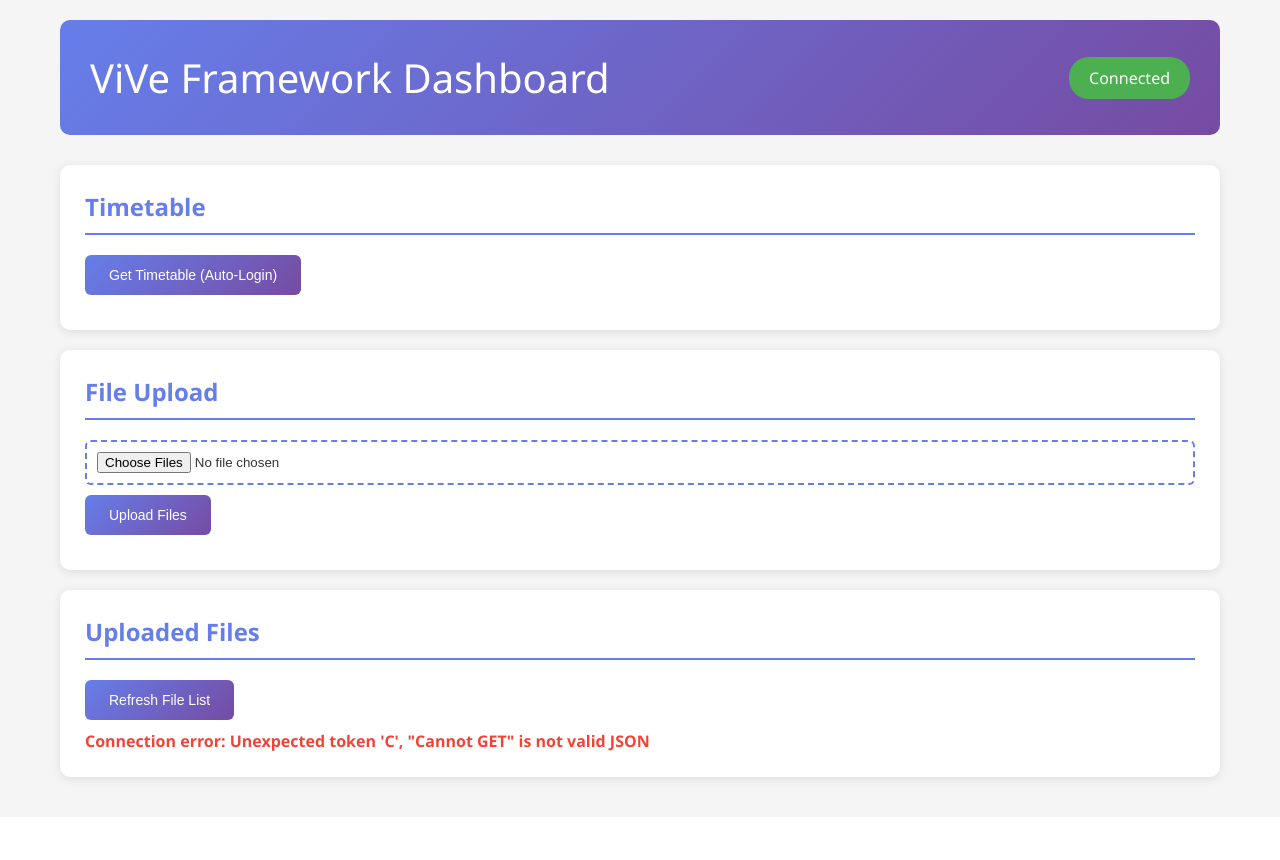
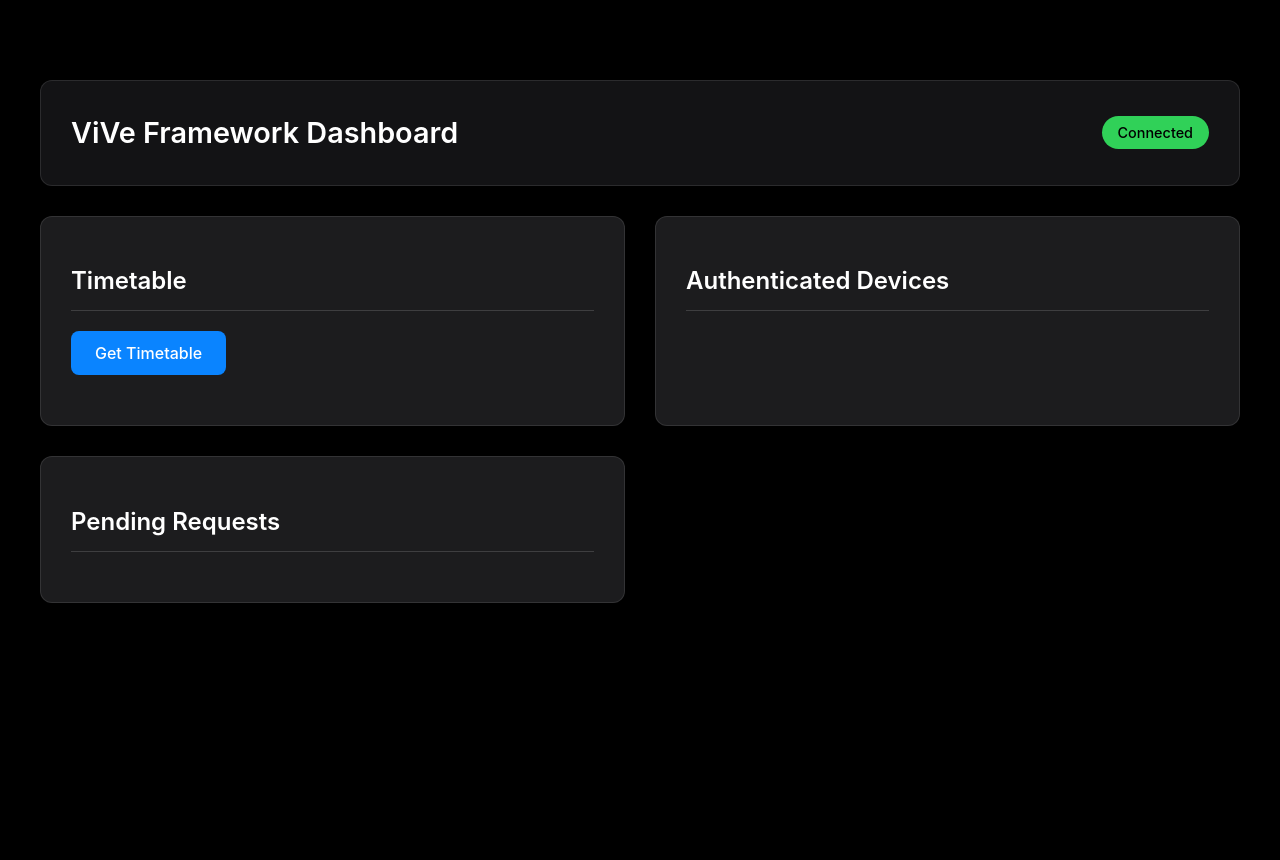
Before and after one commit to SnapBanane/ViVe-Framework, a Flask app: page / in a window 1280 px wide. Before the commit the page ends 785 px from the top, so only its background shows below. Run offline with Flask 3, Linux system fonts and the light colour scheme.

Commit message:
some ui changes and fixes

```diff
--- a/vive/modules/webserver/app.py
+++ b/vive/modules/webserver/app.py
@@ -191,7 +191,7 @@
     return jsonify({"status": "healthy", "timestamp": time.time()})
 
 @app.route('/api/upload', methods=['POST'])
-def upload_file():
+def upload_file_async():
     """Handles file uploads, queues them for manual processing, and returns an immediate response."""
     if 'file' not in request.files:
         return jsonify({"success": False, "error": "No file part"}), 400
@@ -220,6 +220,15 @@
 
     return jsonify({"success": False, "error": "File upload failed"}), 500
 
+# --- Authentication Endpoint (Placeholder) ---
+@app.route('/api/auth', methods=['POST'])
+def authenticate():
+    """
+    Placeholder for a real authentication mechanism.
+    For now, it simulates a successful login.
+    """
+    return jsonify({'authenticated': True, 'message': 'Login successful'})
+
 # --- Error Handlers (Unchanged) ---
 @app.errorhandler(404)
 def not_found(error):
--- a/vive/modules/webserver/static/script.js
+++ b/vive/modules/webserver/static/script.js
@@ -1,64 +1,61 @@
-let isLoggedIn = false;
+document.addEventListener('DOMContentLoaded', () => {
+    const loginBtn = document.getElementById('loginBtn');
+    const authSection = document.getElementById('auth-section');
+    const timetableSection = document.getElementById('timetable-section');
+    const statusDiv = document.getElementById('status');
 
     // Check server health on load
-window.onload = function() {
     checkHealth();
-    listFiles();
-};
 
     async function checkHealth() {
         try {
             const response = await fetch('/api/health');
+            if (response.ok) {
                 const data = await response.json();
-
                 if (data.status === 'healthy') {
-            document.getElementById('status').textContent = 'Connected';
-            document.getElementById('status').className = 'status connected';
+                    statusDiv.textContent = 'Connected';
+                    statusDiv.className = 'status connected';
+                } else {
+                    throw new Error('Not healthy');
+                }
+            } else {
+                 throw new Error(`HTTP error! status: ${response.status}`);
             }
         } catch (error) {
-        document.getElementById('status').textContent = 'Disconnected';
-        document.getElementById('status').className = 'status disconnected';
+            statusDiv.textContent = 'Disconnected';
+            statusDiv.className = 'status disconnected';
         }
     }
 
-async function untisLogin() {
-    const loginBtn = document.getElementById('loginBtn');
-    const loginStatus = document.getElementById('loginStatus');
-
-    loginBtn.disabled = true;
-    loginBtn.textContent = 'Logging in...';
-    loginStatus.innerHTML = '<span class="loading">Connecting to Untis...</span>';
-
+    // Placeholder login
+    loginBtn.addEventListener('click', async () => {
+        // Simulate an API call
         try {
-        const response = await fetch('/api/untis/login', {
-            method: 'POST'
+            const response = await fetch('/api/auth', { method: 'POST' });
+            if(response.ok) {
+                const data = await response.json();
+                if (data.authenticated) {
+                    authSection.style.display = 'none';
+                    timetableSection.style.display = 'block';
+                } else {
+                    alert('Authentication failed!');
+                }
+            } else {
+                alert('Authentication request failed!');
+            }
+        } catch (e) {
+            alert('Error during authentication!');
+        }
     });
-        const data = await response.json();
-
-        if (data.status === 'success') {
-            loginStatus.innerHTML = `<span class="success">${data.message}</span>`;
-            isLoggedIn = true;
-            document.getElementById('timetableBtn').disabled = false;
-            loginBtn.textContent = 'Logged In';
-        } else {
-            loginStatus.innerHTML = `<span class="error">Error: ${data.message}</span>`;
-            loginBtn.disabled = false;
-            loginBtn.textContent = 'Login to Untis';
-        }
-    } catch (error) {
-        loginStatus.innerHTML = `<span class="error">Connection error: ${error.message}</span>`;
-        loginBtn.disabled = false;
-        loginBtn.textContent = 'Login to Untis';
-    }
-}
+});
 
 async function getTimetable() {
     const timetableBtn = document.getElementById('timetableBtn');
     const timetableData = document.getElementById('timetableData');
 
     timetableBtn.disabled = true;
-    timetableBtn.textContent = 'Connecting & Loading...';
-    timetableData.innerHTML = '<span class="loading">Logging into Untis and loading timetable...</span>';
+    timetableBtn.textContent = 'Loading...';
+    timetableData.innerHTML = '';
 
     try {
         const response = await fetch('/api/untis/timetable');
@@ -66,102 +63,39 @@
 
         if (data.status === 'success') {
             displayTimetable(data.data);
-            timetableBtn.textContent = 'Refresh Timetable';
-            timetableData.innerHTML = `<div class="success-message">✓ ${data.message}</div>` + timetableData.innerHTML;
         } else {
-            timetableData.innerHTML = `<span class="error">Error: ${data.message}</span>`;
-            timetableBtn.textContent = 'Get Timetable (Auto-Login)';
+            timetableData.innerHTML = `<p style="color: #ff3b30;">Error: ${data.message}</p>`;
         }
     } catch (error) {
-        timetableData.innerHTML = `<span class="error">Connection error: ${error.message}</span>`;
-        timetableBtn.textContent = 'Get Timetable (Auto-Login)';
+        timetableData.innerHTML = `<p style="color: #ff3b30;">Connection error: ${error.message}</p>`;
     }
 
     timetableBtn.disabled = false;
+    timetableBtn.textContent = 'Get Timetable (Auto-Login)';
 }
 
 function displayTimetable(timetable) {
     const timetableData = document.getElementById('timetableData');
+    timetableData.innerHTML = ''; // Clear previous data
 
-    if (timetable.length === 0) {
-        timetableData.innerHTML += '<p>No lessons found for tomorrow.</p>';
+    if (!timetable || timetable.length === 0) {
+        timetableData.innerHTML = '<p>No lessons found for tomorrow.</p>';
         return;
     }
 
-    let html = '<h3>Tomorrow\'s Timetable:</h3>';
     timetable.forEach(entry => {
-        html += `
-            <div class="timetable-entry">
-                <strong>${entry.start_time} - ${entry.end_time}</strong><br>
-                Subject: ${entry.subject}<br>
-                ${entry.teacher_id ? `Teacher ID: ${entry.teacher_id}<br>` : ''}
-                ${entry.room_id ? `Room ID: ${entry.room_id}` : ''}
-                ${entry.is_cancelled ? '<span class="cancelled">CANCELLED</span>' : ''}
-            </div>
+        const entryDiv = document.createElement('div');
+        entryDiv.className = 'timetable-entry';
+
+        let content = `
+            <p><strong>${entry.start_time} - ${entry.end_time}</strong></p>
+            <p><strong>Subject:</strong> ${entry.subject}</p>
         `;
+        if(entry.teacher_id) content += `<p><strong>Teacher:</strong> ${entry.teacher_id}</p>`;
+        if(entry.room_id) content += `<p><strong>Room:</strong> ${entry.room_id}</p>`;
+        if(entry.is_cancelled) content += `<p style="color: #ff3b30; font-weight: bold;">CANCELLED</p>`;
+
+        entryDiv.innerHTML = content;
+        timetableData.appendChild(entryDiv);
     });
-
-    timetableData.innerHTML += html;
 }
-
-async function uploadFiles() {
-    const fileInput = document.getElementById('fileInput');
-    const uploadStatus = document.getElementById('uploadStatus');
-
-    if (fileInput.files.length === 0) {
-        uploadStatus.innerHTML = '<span class="error">Please select files to upload</span>';
-        return;
-    }
-
-    uploadStatus.innerHTML = '<span class="loading">Uploading files...</span>';
-
-    for (let file of fileInput.files) {
-        const formData = new FormData();
-        formData.append('file', file);
-
-        try {
-            const response = await fetch('/api/upload', {
-                method: 'POST',
-                body: formData
-            });
-            const data = await response.json();
-
-            if (data.status === 'success') {
-                uploadStatus.innerHTML += `<br><span class="success">✓ ${file.name} uploaded</span>`;
-            } else {
-                uploadStatus.innerHTML += `<br><span class="error">✗ ${file.name}: ${data.message}</span>`;
-            }
-        } catch (error) {
-            uploadStatus.innerHTML += `<br><span class="error">✗ ${file.name}: ${error.message}</span>`;
-        }
-    }
-
-    // Refresh file list after upload
-    setTimeout(listFiles, 1000);
-}
-
-async function listFiles() {
-    const fileList = document.getElementById('fileList');
-    fileList.innerHTML = '<span class="loading">Loading files...</span>';
-
-    try {
-        const response = await fetch('/api/files');
-        const data = await response.json();
-
-        if (data.status === 'success') {
-            if (data.data.length === 0) {
-                fileList.innerHTML = '<p>No files uploaded yet.</p>';
-            } else {
-                let html = '<h4>Uploaded Files:</h4>';
-                data.data.forEach(filename => {
-                    html += `<div class="file-item">${filename}</div>`;
-                });
-                fileList.innerHTML = html;
-            }
-        } else {
-            fileList.innerHTML = `<span class="error">Error: ${data.message}</span>`;
-        }
-    } catch (error) {
-        fileList.innerHTML = `<span class="error">Connection error: ${error.message}</span>`;
-    }
-}
--- a/vive/modules/webserver/static/style.css
+++ b/vive/modules/webserver/static/style.css
@@ -1,144 +1,150 @@
-* {
+/* General Styles */
+body {
+    font-family: -apple-system, BlinkMacSystemFont, "Segoe UI", Roboto, Helvetica, Arial, sans-serif;
+    background-color: #000000;
+    color: #ffffff;
     margin: 0;
-    padding: 0;
-    box-sizing: border-box;
-}
-
-body {
-    font-family: 'Segoe UI', Tahoma, Geneva, Verdana, sans-serif;
-    background-color: #f5f5f5;
-    color: #333;
+    display: flex;
+    justify-content: center;
+    align-items: flex-start; /* Align to top */
+    min-height: 100vh;
+    padding-top: 60px; /* Add padding to avoid overlap with sticky header */
 }
 
 .container {
-    max-width: 1200px;
-    margin: 0 auto;
-    padding: 20px;
+    width: 100%;
+    max-width: 1200px; /* Wider for dashboard */
+    margin: 20px;
 }
 
+/* Header */
 header {
-    background: linear-gradient(135deg, #667eea 0%, #764ba2 100%);
+    background-color: rgba(28, 28, 30, 0.7);
+    backdrop-filter: blur(20px);
+    -webkit-backdrop-filter: blur(20px);
+    border: 1px solid rgba(255, 255, 255, 0.1);
+    padding: 15px 30px;
+    border-radius: 12px;
+    margin-bottom: 30px;
+    display: flex;
+    justify-content: space-between;
+    align-items: center;
+    position: sticky;
+    top: 20px;
+    z-index: 1000;
+}
+
+header h1 {
+    font-size: 1.8rem;
+    font-weight: 600;
+}
+
+.status {
+    font-size: 0.9rem;
+    font-weight: 500;
+    padding: 8px 16px;
+    border-radius: 20px;
+    transition: background-color 0.3s ease, color 0.3s ease;
+}
+
+.status.connected {
+    background-color: #30d158;
+    color: black;
+}
+
+.status.disconnected {
+    background-color: #ff453a;
     color: white;
+}
+
+/* Main Content */
+main {
+    width: 100%;
+    display: grid;
+    grid-template-columns: 1fr 1fr;
+    gap: 30px;
+}
+
+.section {
+    background: #1c1c1e;
     padding: 30px;
-    border-radius: 10px;
-    margin-bottom: 30px;
+    border-radius: 12px;
+    border: 1px solid rgba(255, 255, 255, 0.1);
+}
+
+.section h2 {
+    font-size: 1.5rem;
+    font-weight: 600;
+    margin-bottom: 20px;
+    color: #ffffff;
+    border-bottom: 1px solid rgba(255, 255, 255, 0.15);
+    padding-bottom: 15px;
+}
+
+/* Buttons */
+button {
+    font-family: -apple-system, BlinkMacSystemFont, "Segoe UI", Roboto, Helvetica, Arial, sans-serif;
+    background-color: #0a84ff;
+    color: white;
+    border: none;
+    padding: 12px 24px;
+    border-radius: 8px;
+    cursor: pointer;
+    font-size: 1rem;
+    font-weight: 500;
+    transition: background-color 0.2s ease;
+}
+
+button:hover {
+    background-color: #0078f0;
+}
+
+/* Timetable */
+#timetableData {
+    margin-top: 20px;
+    max-height: 400px;
+    overflow-y: auto;
+}
+
+.timetable-entry {
+    background: #2c2c2e;
+    border: 1px solid rgba(255, 255, 255, 0.1);
+    padding: 15px;
+    margin-bottom: 10px;
+    border-radius: 8px;
+}
+
+.timetable-entry p {
+    margin: 5px 0;
+}
+
+/* Device Lists */
+.device-list {
+    list-style: none;
+    padding: 0;
+}
+
+.device-list li {
+    background: #2c2c2e;
+    padding: 12px 15px;
+    border-radius: 8px;
+    margin-bottom: 10px;
     display: flex;
     justify-content: space-between;
     align-items: center;
 }
 
-header h1 {
-    font-size: 2.5rem;
-    font-weight: 300;
+.device-list .actions button {
+    padding: 6px 12px;
+    font-size: 0.9rem;
+    margin-left: 5px;
 }
 
-.status {
-    padding: 10px 20px;
-    background-color: rgba(255, 255, 255, 0.2);
-    border-radius: 20px;
-    font-weight: 500;
+.device-list .actions .approve-btn {
+    background-color: #30d158;
+    color: black;
 }
 
-.status.connected {
-    background-color: #4CAF50;
+.device-list .actions .deny-btn {
+    background-color: #ff453a;
 }
-
-.status.disconnected {
-    background-color: #f44336;
-}
-
-.section {
-    background: white;
-    margin-bottom: 20px;
-    padding: 25px;
-    border-radius: 10px;
-    box-shadow: 0 2px 10px rgba(0, 0, 0, 0.1);
-}
-
-.section h2 {
-    margin-bottom: 20px;
-    color: #667eea;
-    border-bottom: 2px solid #667eea;
-    padding-bottom: 10px;
-}
-
-button {
-    background: linear-gradient(135deg, #667eea 0%, #764ba2 100%);
-    color: white;
-    border: none;
-    padding: 12px 24px;
-    border-radius: 6px;
-    cursor: pointer;
-    font-size: 14px;
-    margin-right: 10px;
-    margin-bottom: 10px;
-    transition: all 0.3s ease;
-}
-
-button:hover:not(:disabled) {
-    transform: translateY(-2px);
-    box-shadow: 0 4px 12px rgba(102, 126, 234, 0.4);
-}
-
-button:disabled {
-    background: #ccc;
-    cursor: not-allowed;
-    transform: none;
-    box-shadow: none;
-}
-
-input[type="file"] {
-    margin-bottom: 10px;
-    padding: 10px;
-    border: 2px dashed #667eea;
-    border-radius: 6px;
-    width: 100%;
-}
-
-.timetable-entry {
-    background: #f8f9ff;
-    margin: 10px 0;
-    padding: 15px;
-    border-radius: 6px;
-    border-left: 4px solid #667eea;
-}
-
-.file-item {
-    background: #f0f0f0;
-    padding: 10px;
-    margin: 5px 0;
-    border-radius: 4px;
-    font-family: monospace;
-}
-
-.success {
-    color: #4CAF50;
-    font-weight: bold;
-}
-
-.success-message {
-    background: #e8f5e8;
-    color: #4CAF50;
-    padding: 10px;
-    border-radius: 4px;
-    margin-bottom: 15px;
-    border-left: 4px solid #4CAF50;
-}
-
-.error {
-    color: #f44336;
-    font-weight: bold;
-}
-
-.loading {
-    color: #667eea;
-    font-style: italic;
-}
-
-.cancelled {
-    color: #ff9800;
-    font-weight: bold;
-    background: #fff3e0;
-    padding: 2px 6px;
-    border-radius: 3px;
-}
--- a/vive/modules/webserver/templates/index.html
+++ b/vive/modules/webserver/templates/index.html
@@ -16,21 +16,18 @@
         <main>
             <div class="section">
                 <h2>Timetable</h2>
-                <button id="timetableBtn" onclick="getTimetable()">Get Timetable (Auto-Login)</button>
+                <button id="timetableBtn">Get Timetable</button>
                 <div id="timetableData"></div>
             </div>
 
             <div class="section">
-                <h2>File Upload</h2>
-                <input type="file" id="fileInput" multiple>
-                <button onclick="uploadFiles()">Upload Files</button>
-                <div id="uploadStatus"></div>
+                <h2>Authenticated Devices</h2>
+                <ul id="authedDevicesList" class="device-list"></ul>
             </div>
 
             <div class="section">
-                <h2>Uploaded Files</h2>
-                <button onclick="listFiles()">Refresh File List</button>
-                <div id="fileList"></div>
+                <h2>Pending Requests</h2>
+                <ul id="pendingDevicesList" class="device-list"></ul>
             </div>
         </main>
     </div>
```
Lines whose indentation alone changed are shown as unchanged.
